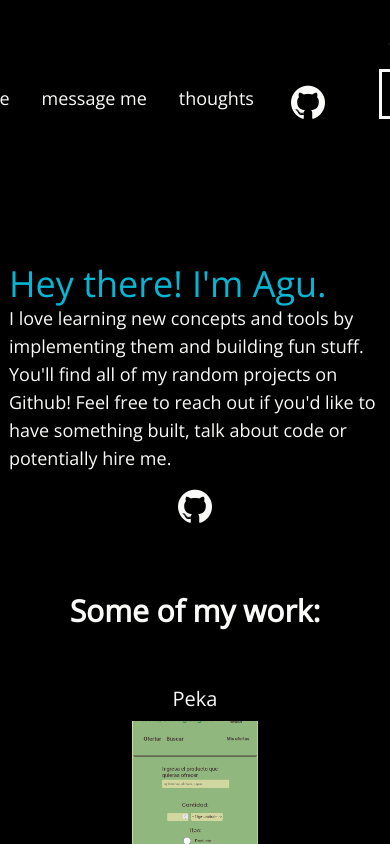
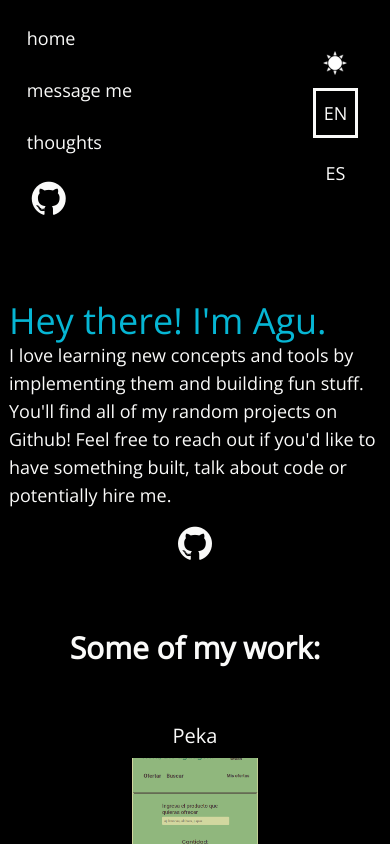
Before and after one commit to jinitsuga/agu-portfolio, a React (Vite) app: page / in a window 390 px wide. Shown: the top 844 px of the page. Built offline with nearby package versions, Linux system fonts and the light colour scheme.

Commit message:
navbar left side responsiveness

```diff
--- a/src/Header/Navbar.tsx
+++ b/src/Header/Navbar.tsx
@@ -37,10 +37,10 @@ export const Navbar: FC = memo(({}) => {
     <nav
       className={`${
         darkMode ? " text-stone-50" : ""
-      } sticky top-0 z-10 flex flex-row w-full justify-around items-center  p-6 text-lg mb-8  z-20 backdrop-blur-[10px] backdrop-saturate-[1.8]
+      } sticky top-0 z-10 flex flex-row w-full justify-around items-center p-6 text-lg mb-8  z-20 backdrop-blur-[10px] backdrop-saturate-[1.8]
       `}
     >
-      <ul className="flex gap-8 justify-between w-62">
+      <ul className="flex flex-col flex-wrap md:flex-row gap-6 justify-between md:w-62">
         <li>
           <Link
             to="/"
```
